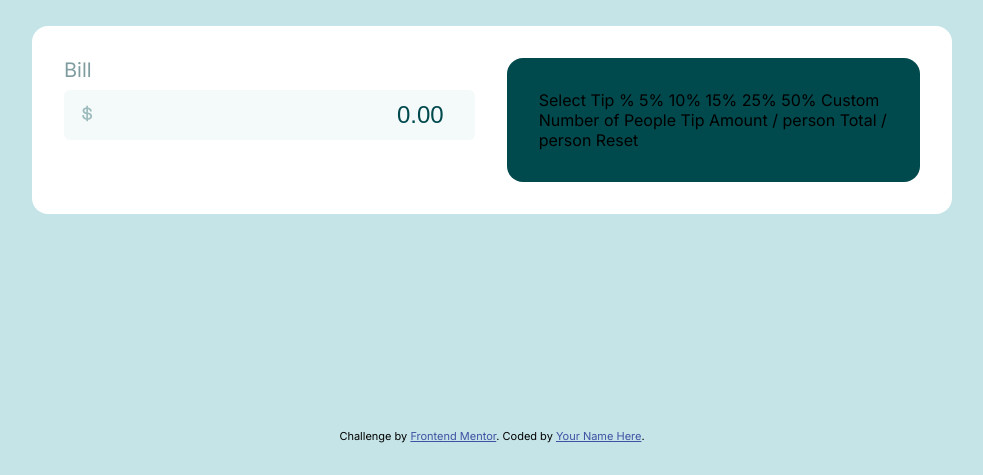
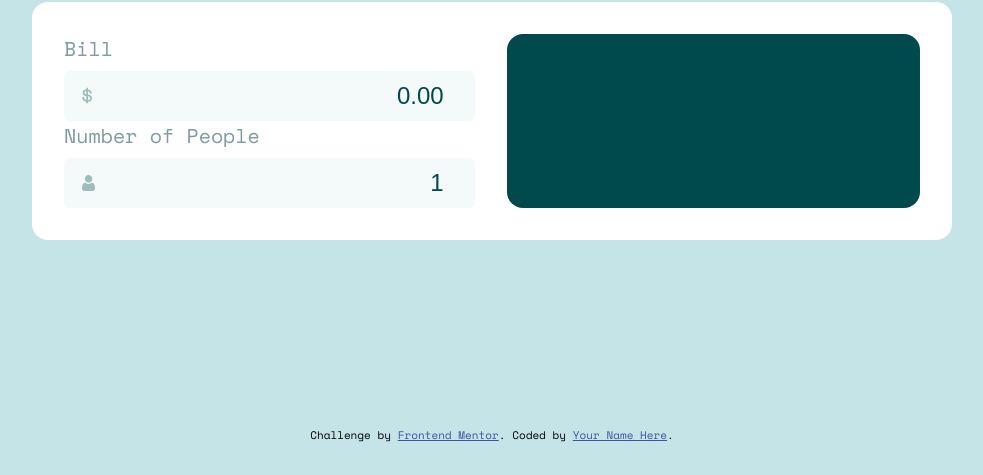
Before and after one commit to lucas-moont/tip-calculator, a plain HTML site: page index.html in a window 1280 px wide. Shown: the part 325-800 px from the top of the page, without its empty margins (148-1131 px from the left). Drawn offline with nearby package versions, Linux system fonts and the light colour scheme.

Commit message:
Fixing font family and adding number of people input area.

```diff
--- a/assets/sass/styles.scss
+++ b/assets/sass/styles.scss
@@ -1,4 +1,4 @@
-@import url('https://fonts.googleapis.com/css2?family=Inter:wght@300;400;500;600;700;800&display=swap');
+@import url('https://fonts.googleapis.com/css2?family=Space+Mono:ital,wght@0,400;0,700;1,400;1,700&display=swap');
 
 :root{
     --strongCyan: #26c0ab;
@@ -35,12 +35,17 @@ body{
     align-items: center;
     justify-content: center;
     height: 100vh;
-    font-family: 'Inter', sans-serif;
+    font-family: 'Space Mono', monospace;
+    padding: 32px;
+}
+
+main{
+    width: 100%;
+    max-width: 920px;
 }
 
 .container{
     width: 100%;
-    max-width: 920px;
 }
 
 .logoWrapper{
@@ -68,6 +73,7 @@ body{
         background-color: var(--veryDarkCyan);
         padding: 32px;
         border-radius: 16px;
+        position: relative;
     }
 }
 
@@ -113,3 +119,27 @@ body{
     align-items: center;
     border: 2px solid transparent;
 }
+
+.resultWrapper{
+    font-size: 16px;
+    color: var(--white);
+    display: flex;
+    justify-content: space-between;
+    align-items: center;
+    gap: 64px;
+
+    .col{
+        width: 50%;
+    }
+
+    .personSpan{
+        color: var(--grayishCyan);
+        font-size: 16px;
+    }
+
+    .secondCol{
+        font-size: 42px;
+        color: var(--strongCyan);
+        padding: 0;
+    }
+}
--- a/index.html
+++ b/index.html
@@ -27,25 +27,15 @@
             <span class="inputNumberSpan"><input type="number" name="billValue" id="billValue" placeholder="0.00"></span>
           </span>
         </label>
+        <label for="numberOfPeopleValue" class="inputNumberLabel">Number of People
+          <span class="inputNumberSpanWrapper">
+            <span class="inputNumberIcon"><img src="images/icon-person.svg" alt=""></span>
+            <span class="inputNumberSpan"><input type="number" name="numberOfPeopleValue" id="numberOfPeopleValue" value="1"></span>
+          </span>
+        </label>
       </div>
       <div class="secondCol col">
-        Select Tip %
-        5%
-        10%
-        15%
-        25%
-        50%
-        Custom
 
-        Number of People
-
-        Tip Amount
-        / person
-
-        Total
-        / person
-
-        Reset
       </div>
 
 
```
Also changed, not shown: assets/styles/styles.css, 1 other file.
